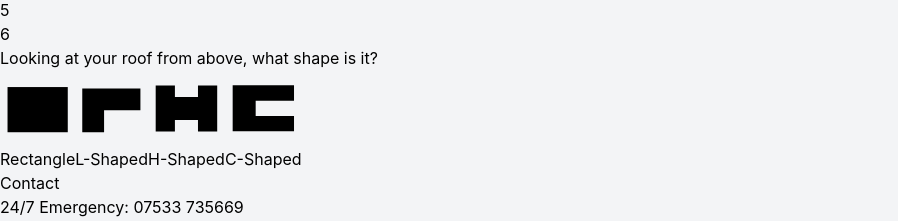
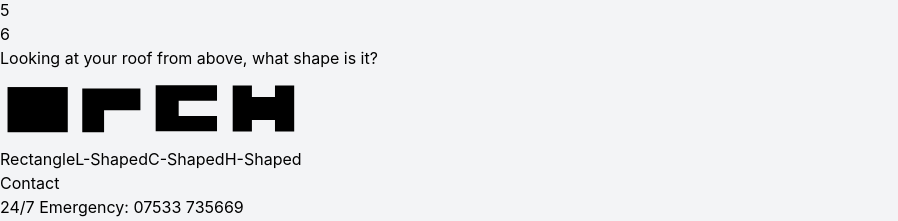
Before and after one commit to waseemsadiq/app.islandroofers.co.uk, a React (Vite) app: page / in a window 1280 px wide. Shown: the part 494-715 px from the top of the page, without its empty margins (0-898 px from the left). Built offline with nearby package versions, Linux system fonts and the light colour scheme.

Commit message:
Swap c-shape position

```diff
--- a/src/components/RoofShapeSelector.tsx
+++ b/src/components/RoofShapeSelector.tsx
@@ -29,24 +29,24 @@ export default function RoofShapeSelector({ selectedShape, onShapeSelect }: Roof
       ),
     },
     {
+      id: 'c-shape',
+      title: 'C-Shaped',
+      svg: (
+        <svg viewBox="0 0 100 100" className="w-full h-full">
+          <path
+            d="M10 20h80v20h-50v20h50v20h-80v-60z"
+            className="fill-current"
+          />
+        </svg>
+      ),
+    },
+    {
       id: 'h-shape',
       title: 'H-Shaped',
       svg: (
         <svg viewBox="0 0 100 100" className="w-full h-full">
           <path
             d="M10 20h25v60h-25zM35 35h30v30h-30zM65 20h25v60h-25z"
-            className="fill-current"
-          />
-        </svg>
-      ),
-    },
-    {
-      id: 'c-shape',
-      title: 'C-Shaped',
-      svg: (
-        <svg viewBox="0 0 100 100" className="w-full h-full">
-          <path
-            d="M10 20h80v20h-50v20h50v20h-80v-60z"
             className="fill-current"
           />
         </svg>
```
